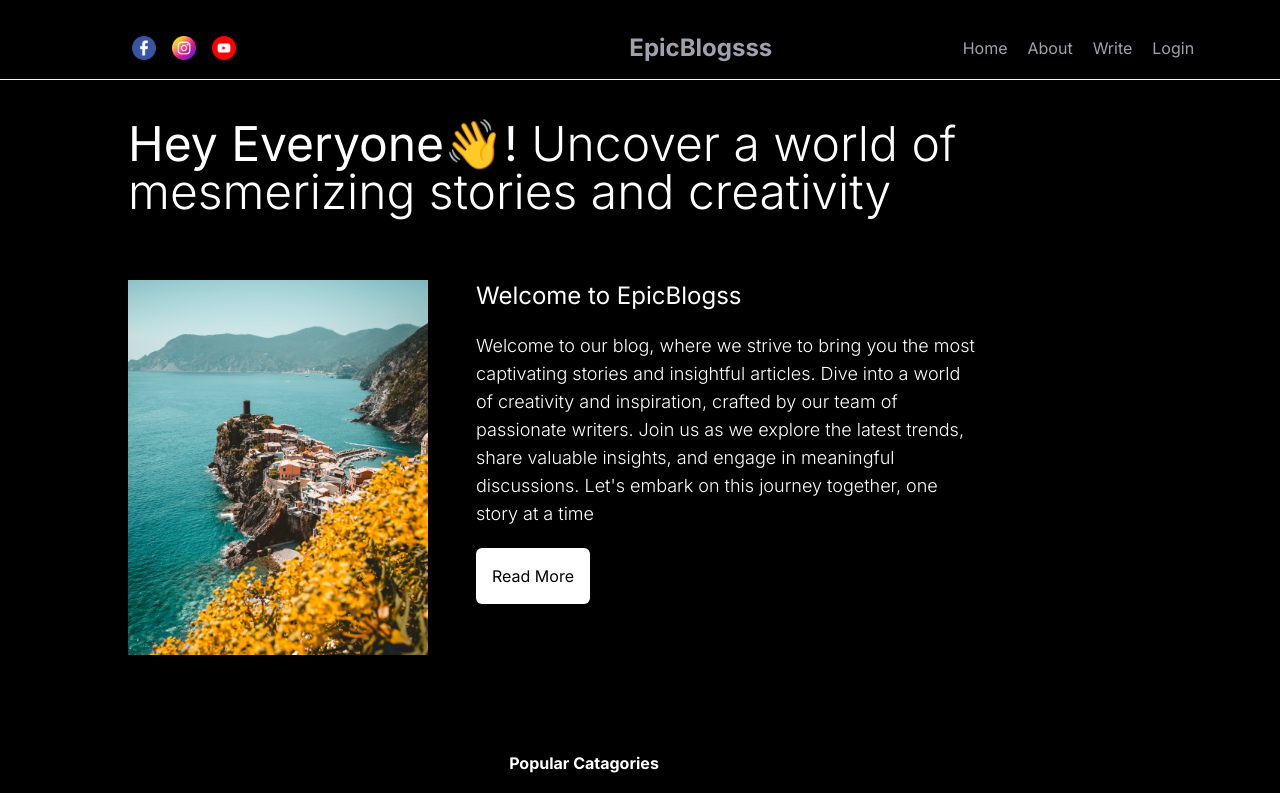
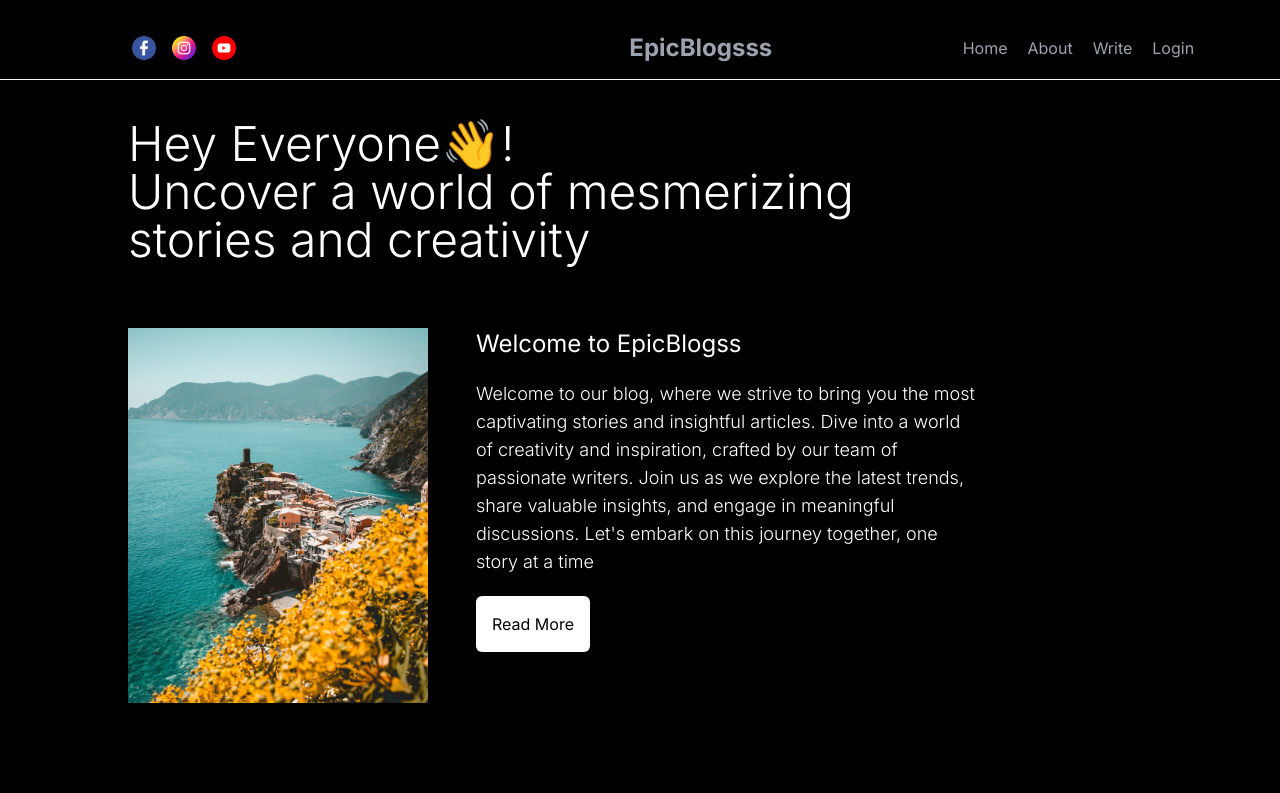
Before and after one commit to pratham-srivastava-07/Blog-Application, a Next.js app: page / in a window 1280 px wide. Shown: the top 793 px of the page. Built offline with nearby package versions, Linux system fonts and the light colour scheme.

Commit message:
minor changes

```diff
--- a/app/layout.jsx
+++ b/app/layout.jsx
@@ -8,6 +8,11 @@ const inter = Inter({ subsets: ["latin"] });
 
 export const metadata = {
   title: "Blog App",
+};
+export const viewport = {
+  initialScale: 1,
+  width: "device-width",
+  maximumScale: 1,
 };
 
 export default function RootLayout({ children }) {
--- a/app/page.jsx
+++ b/app/page.jsx
@@ -4,16 +4,21 @@ import Feature from "../components/Feature"
 import Catagory from "../components/Catagory";
 import CardList from "../components/CardList"
 import Menu from "../components/Menu"
+import BlogPage from "@/components/BlogPosts";
 
 export default function Home() {
   return (
    <div className="container">
     <Feature/>
+    <div className="lg:hidden md:flex sm:flex sm:text-center sm:items-center sm:ml-16 sm:w-full">
+      <BlogPage/>
+    </div>
     <Catagory/>
     <div className="flex lg:mt-20 lg:ml-32 sm:ml-32 md:ml-32 space-x-52 lg:flex md:flex sm:hidden text-white">
       <CardList/>
       <Menu/>
     </div>
+
    </div>
   );
 }
--- a/components/BlogPosts.jsx
+++ b/components/BlogPosts.jsx
@@ -24,7 +24,7 @@ const BlogPage = () => {
     const paginate = (pageNumber) => setCurrentPage(pageNumber);
 
     return (
-        <div className="container mx-auto px-4 py-8">
+        <div className="container mx-auto px-4 py-8 h-screen">
             {/* Blog Post Cards */}
             {currentPosts.map(post => (
                 <div key={post.id} className="bg-white shadow-md p-4 mb-4">
--- a/components/Feature.jsx
+++ b/components/Feature.jsx
@@ -5,10 +5,11 @@ import Link from 'next/link'
 const Feature = () => {
   return (
     <div className=' container mt-10 '>
-      <h1 className="text-5xl font-light text-white lg:ml-32 md:ml-5 sm:ml-5">
-        <b>Hey Everyone👋! </b> Uncover a world of mesmerizing stories and creativity
+      <h1 className="text-5xl font-light text-white lg:ml-32 lg:block md:flex md:justify-center md:items-center sm:flex sm:justify-center sm:items-center">
+        Hey Everyone👋!
+        <span className='sm:hidden lg:flex md:flex'> Uncover a world of mesmerizing stories and creativity</span>
       </h1>
-      <div className="post mt-16 flex items-center gap-12">
+      <div className="post mt-16 flex items-center gap-12 lg:flex md:flex-row">
             <Image src="/p1.jpeg" width={300} height={50} alt='' className='img lg:ml-32 lg:mb-24 lg:p-0 sm:pb-96 sm:pl-5 '/>
         <div className="textContainer flex flex-col gap-5 sm:mb-32 md:mb-auto lg:mb-auto">
             <h1 className="title text-2xl text-white">Welcome to EpicBlogss</h1>
```
